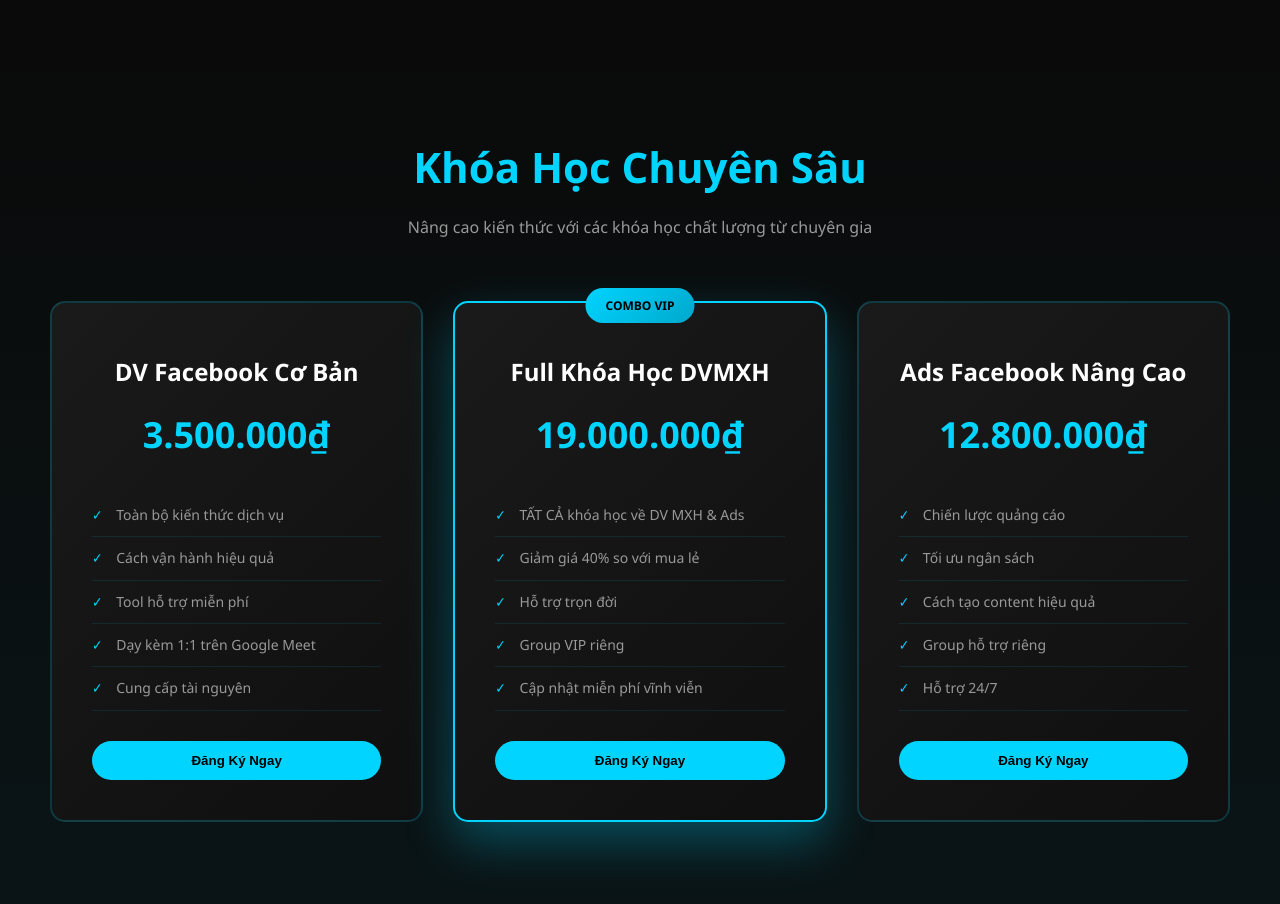
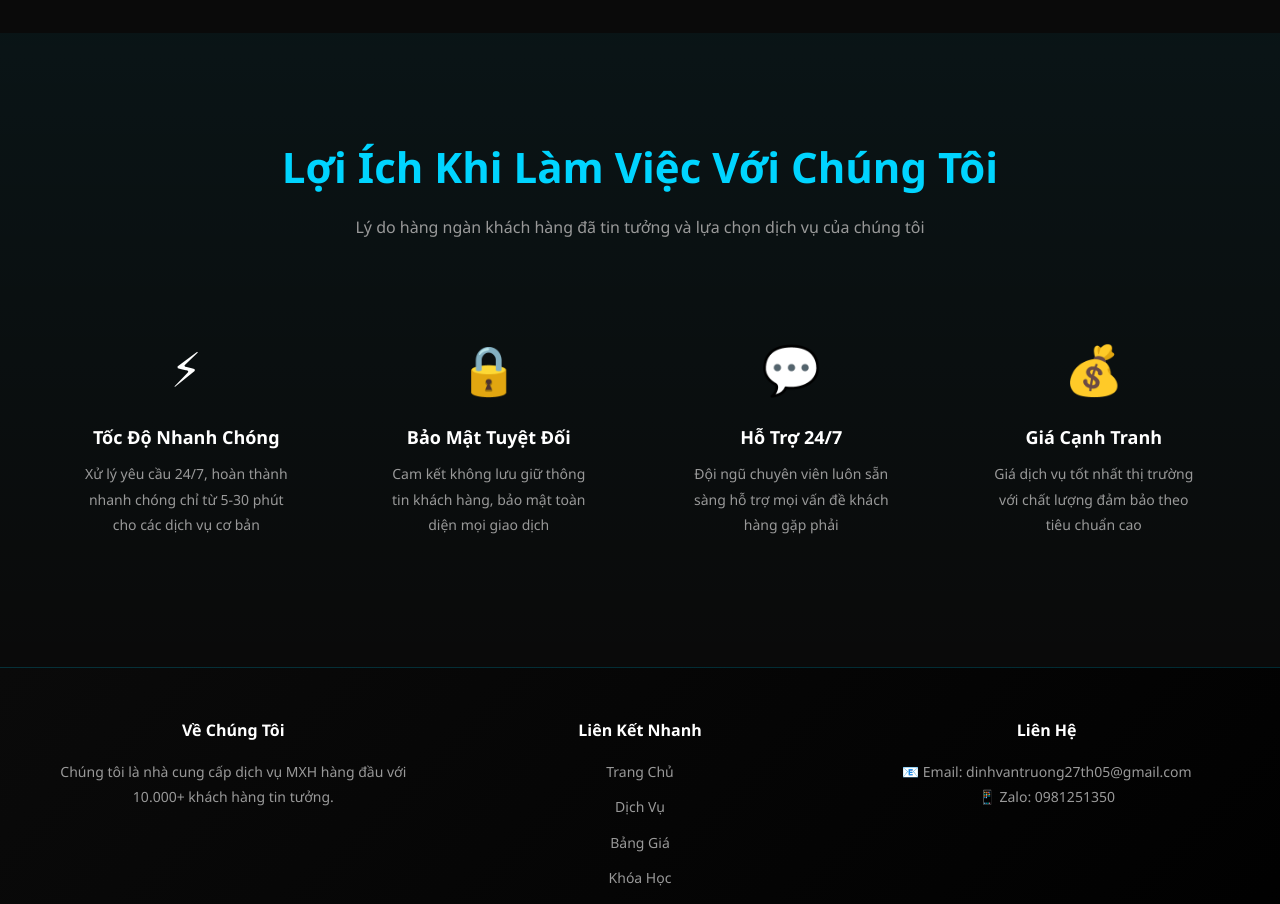
Before and after one commit to vtruong12345/vantruongspsublikevip, a plain HTML site: page index.html in a window 1280 px wide. Shown: the part 4000-4904 px from the top of the page. Drawn offline with Linux system fonts and the light colour scheme.

Commit message:
Update index.html

```diff
--- a/index.html
+++ b/index.html
@@ -828,53 +828,6 @@
     </div>
 </section>
 
-    <!-- PACKAGES SECTION -->
-    <section class="packages" id="packages">
-        <div class="section-title">
-            <h2>Khóa Học Chuyên Sâu</h2>
-            <p>Nâng cao kiến thức với các khóa học chất lượng từ chuyên gia</p>
-        </div>
-        <div class="packages-grid">
-            <div class="package-card">
-                <h4 class="package-name">DV Facebook Cơ Bản</h4>
-                <div class="package-price">3.500.000₫</div>
-                <ul class="package-features">
-                    <li>Toàn bộ kiến thức dịch vụ</li>
-                    <li>Cách vận hành hiệu quả</li>
-                    <li>Tool hỗ trợ miễn phí</li>
-                    <li>Dạy kèm 1:1 trên Google Meet</li>
-                    <li>Cung cấp tài nguyên</li>
-                </ul>
-                <button class="package-btn">Đăng Ký Ngay</button>
-            </div>
-            <div class="package-card featured">
-                <div class="package-badge">COMBO VIP</div>
-                <h4 class="package-name">Full Khóa Học DVMXH</h4>
-                <div class="package-price">19.000.000₫</div>
-                <ul class="package-features">
-                    <li>TẤT CẢ khóa học về DV MXH & Ads</li>
-                    <li>Giảm giá 40% so với mua lẻ</li>
-                    <li>Hỗ trợ trọn đời</li>
-                    <li>Group VIP riêng</li>
-                    <li>Cập nhật miễn phí vĩnh viễn</li>
-                </ul>
-                <button class="package-btn">Đăng Ký Ngay</button>
-            </div>
-            <div class="package-card">
-                <h4 class="package-name">Ads Facebook Nâng Cao</h4>
-                <div class="package-price">12.800.000₫</div>
-                <ul class="package-features">
-                    <li>Chiến lược quảng cáo</li>
-                    <li>Tối ưu ngân sách</li>
-                    <li>Cách tạo content hiệu quả</li>
-                    <li>Group hỗ trợ riêng</li>
-                    <li>Hỗ trợ 24/7</li>
-                </ul>
-                <button class="package-btn">Đăng Ký Ngay</button>
-            </div>
-        </div>
-    </section>
-
     <!-- FEATURES SECTION -->
     <section class="features">
         <div class="section-title">
```
